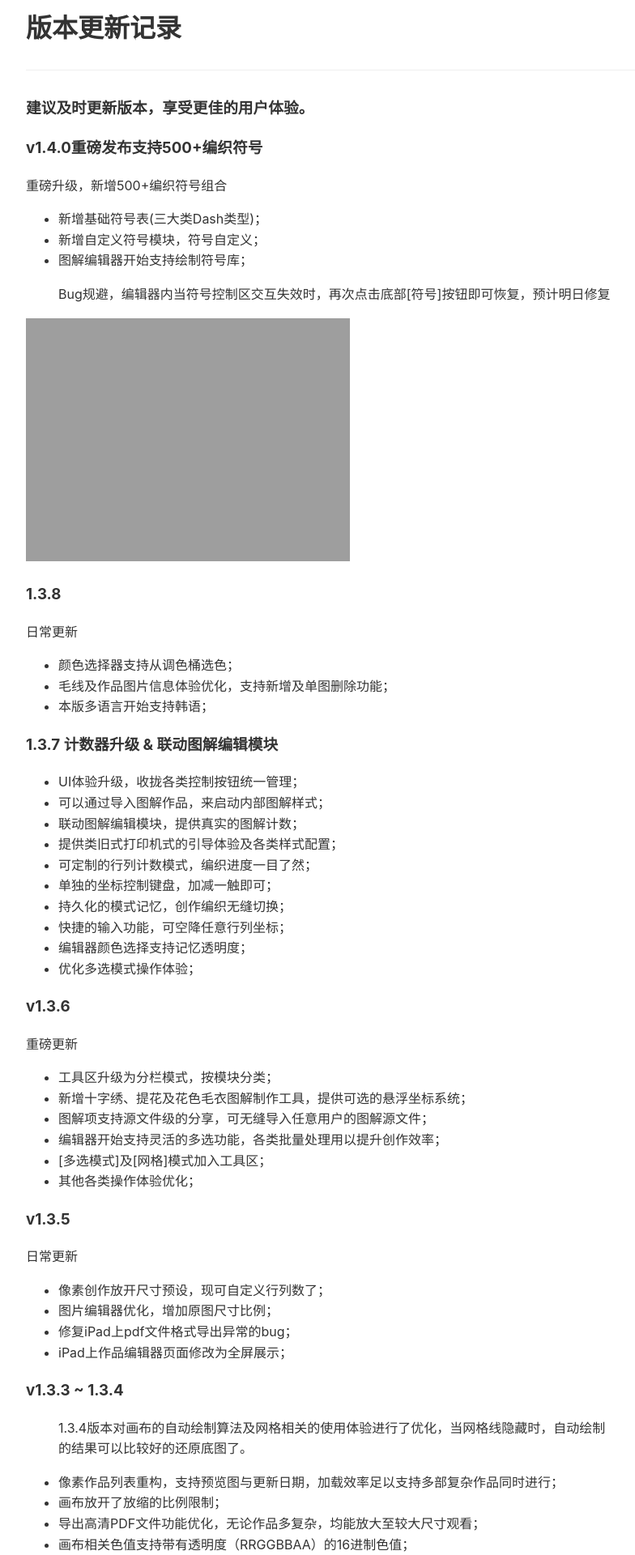
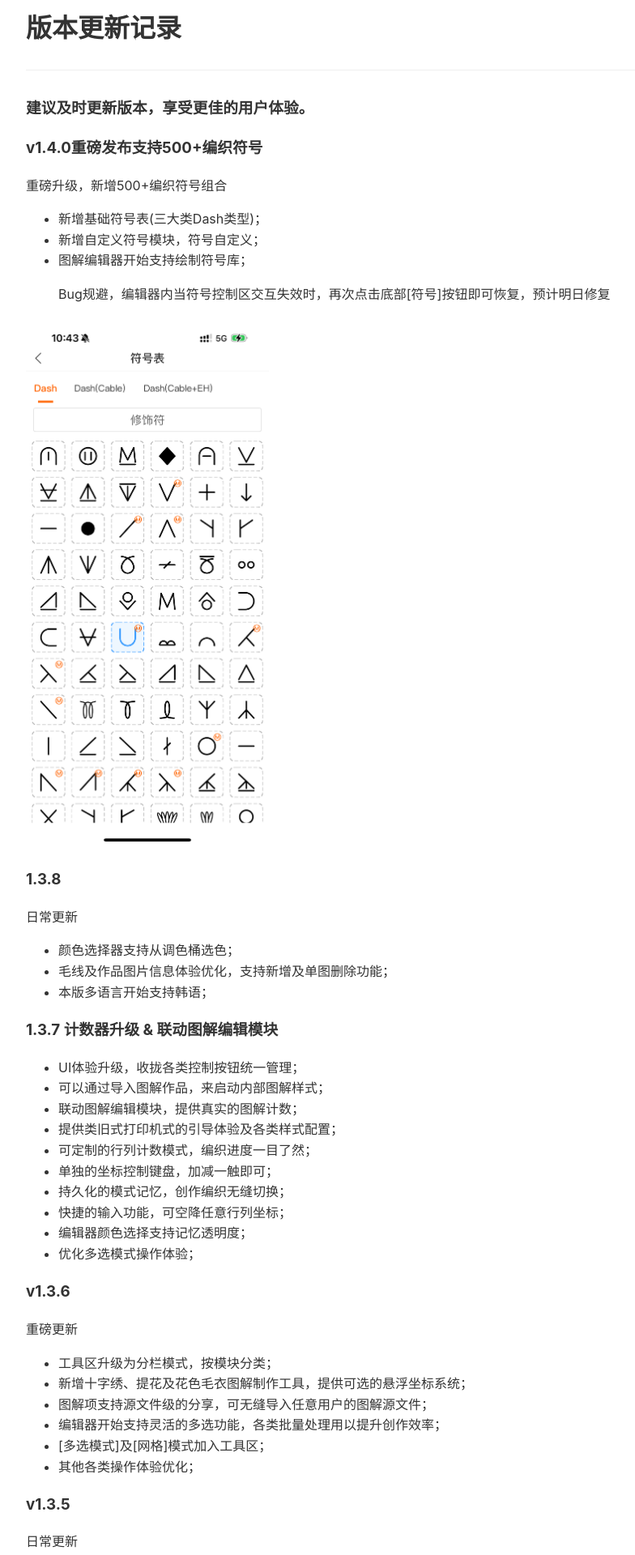
Before and after one commit to iBlackStone/iblackstone.github.io, a Jekyll site: the page built from setword/versions.md, in a window 1280 px wide. Shown: the top 1920 px of the page at 81% size, without its empty margins (224-1008 px from the left). Built offline with Jekyll 4.4.1, drawn with Linux system fonts in a browser that asks for light colours.

Commit message:
content update

```diff
--- a/setword/versions.md
+++ b/setword/versions.md
@@ -13,7 +13,7 @@ title: "版本更新记录"
 
 > Bug规避，编辑器内当符号控制区交互失效时，再次点击底部[符号]按钮即可恢复，预计明日修复
 
-![Symbol](/assets/images/symbol.png =300x)
+![Symbol](/assets/images/symbol.png){: width="300"}
 
 
 ### 1.3.8
```
Also changed, not shown: setword/versionsen.md (+1 -1 lines).
